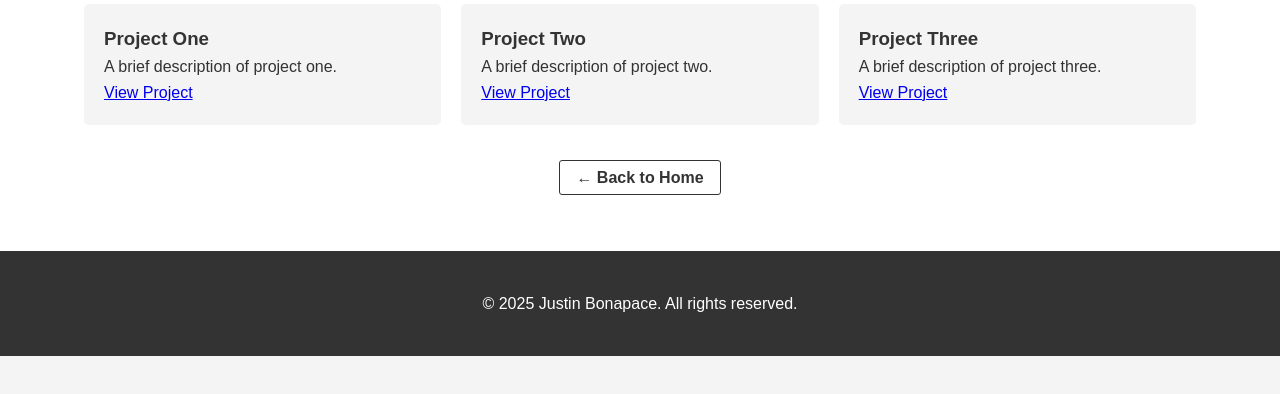
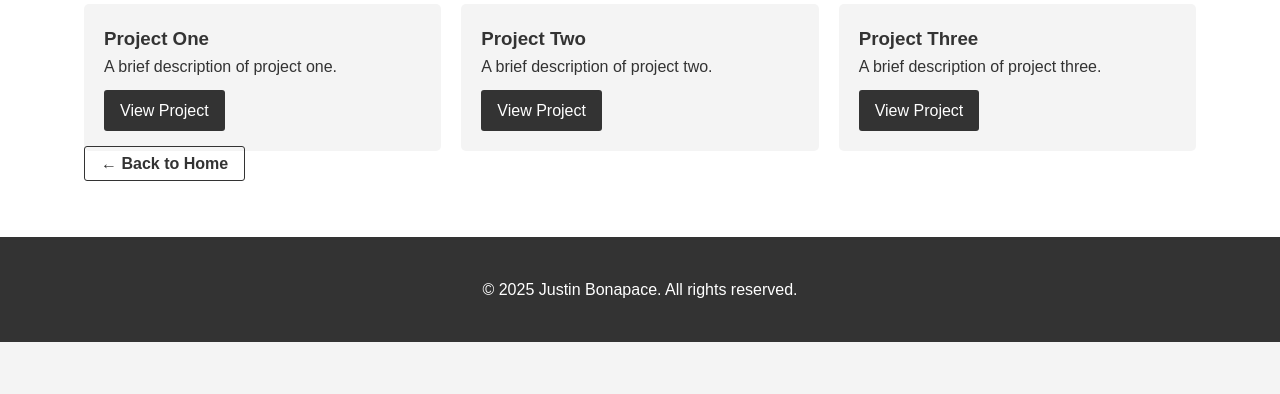
Before and after one commit to JustinBonapace/JustinBonapace.github.io, a plain HTML site: page projects.html in a window 1280 px wide. Shown: the part 232-626 px from the top of the page. Drawn offline with Linux system fonts and the light colour scheme.

Commit message:
Update style.css

```diff
--- a/style.css
+++ b/style.css
@@ -115,13 +115,25 @@ header {
   transform: translateY(-5px);
 }
 
-/* Back to Home Link in Projects */
-.back-home {
-  text-align: center;
-  margin-top: 40px;
+/* Project Button */
+.project-btn {
+  display: inline-block;
+  margin-top: 10px;
+  padding: 8px 16px;
+  background: #333;
+  color: #fff;
+  text-decoration: none;
+  border-radius: 3px;
+  transition: background 0.3s ease;
 }
 
-.back-home a {
+.project-btn:hover {
+  background: #555;
+}
+
+/* Back to Projects/Home Link */
+.back-home a,
+.back-projects a {
   text-decoration: none;
   color: #333;
   font-weight: bold;
@@ -131,7 +143,8 @@ header {
   transition: background 0.3s ease, color 0.3s ease;
 }
 
-.back-home a:hover {
+.back-home a:hover,
+.back-projects a:hover {
   background: #333;
   color: #fff;
 }
```
